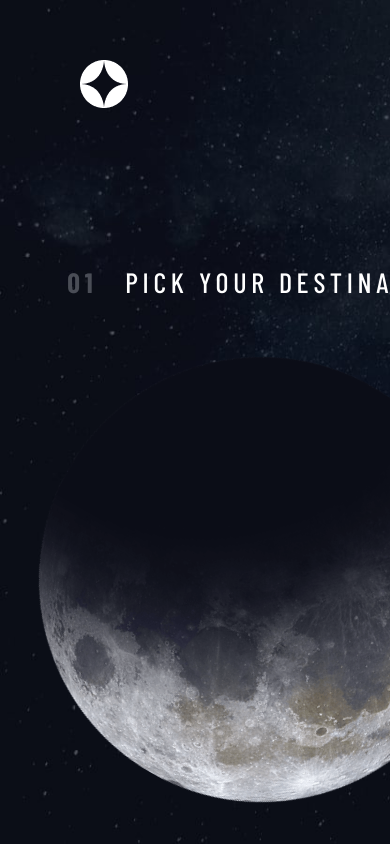
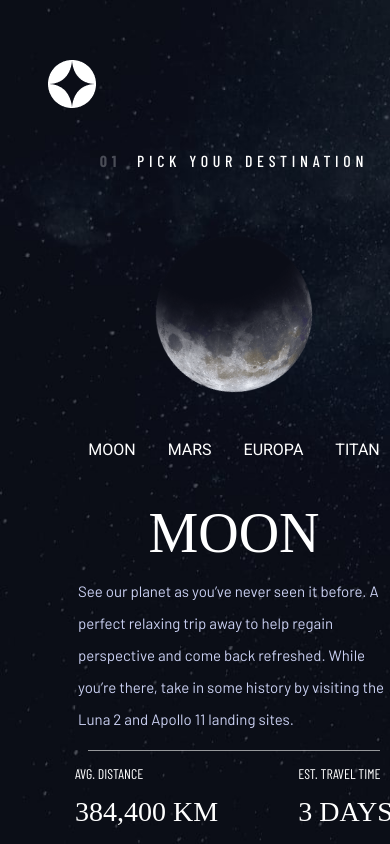
Before and after one commit to DjakaIT/spacetourism-react, a React (Vite) app: page /destination in a window 390 px wide. Built offline with nearby package versions, Linux system fonts and the light colour scheme; a web font is replaced by a local one.

Commit message:
destination component css fixes and changes + navbar fixes

```diff
--- a/src/css/destination.css
+++ b/src/css/destination.css
@@ -88,9 +88,9 @@
     font-size: 18px;
     font-weight: 400;
     line-height: 32px;
-    width: 40%;
     color: #CBD1F3;
     margin-top: 0px;
+    width: 40%;
 
 }
 
@@ -176,4 +176,89 @@
 
 }
 
-/* For Mobile Devices */
+
+@media only screen and (max-width: 767px) and (min-width: 580px) {
+
+
+
+    .mainDivDestination {
+        overflow: auto;
+    }
+
+    .mainDivDestination::-webkit-scrollbar {
+        display: none;
+    }
+
+    .mainDivDestination {
+        scrollbar-width: none;
+    }
+
+
+
+    .destinationDiv{
+        display: flex;
+        flex-flow: column;
+
+    }
+
+    .planetImg{
+        width: 50%;
+        height: 50%;
+    }
+
+    .destination-card-description{
+        width: 80%;
+        font-size: 16px;
+    }
+    .divDash{
+        width: 75%;
+    }
+}
+
+
+
+@media only screen and (max-width: 579px) {
+
+
+
+    .mainDivDestination {
+        overflow: auto;
+    }
+
+    .mainDivDestination::-webkit-scrollbar {
+        display: none;
+    }
+
+    .mainDivDestination {
+        scrollbar-width: none;
+    }
+
+    .pickDestinationH1{
+        font-size: 16px;
+    }
+
+    .destinationDiv{
+        display: flex;
+        flex-flow: column;
+    }
+
+    .planetImg{
+        width: 40%;
+        height: 40%;
+    }
+
+    .destination-card-bigTitle{
+        font-size: 56px;
+    }
+
+    .destination-card-description{
+        width: 80%;
+        font-size: 15px;
+    }
+
+    .divDash{
+        width: 75%;
+    }
+
+
+}
--- a/src/css/navbar.css
+++ b/src/css/navbar.css
@@ -154,6 +154,8 @@ ul, .navbar-dash{
   display: none;
 }
 
-
-
+  .navbarDiv{
+    position: relative;
+    right: 2rem;
+  }
 }
```
